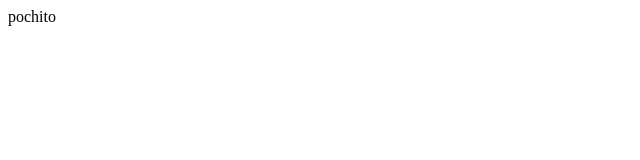
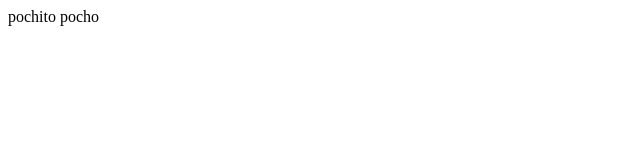
Before and after one commit to Raulgga/proyecto1, a plain HTML site: page index.html in a window 1280 px wide. Shown: the full height of the page, 0-640 px from the left. Drawn offline with Linux system fonts and the light colour scheme.

Commit message:
patata-3 pochito

```diff
--- a/index.html
+++ b/index.html
@@ -7,5 +7,6 @@
   </head>
   <body>
     pochito
+    pocho
   </body>
 </html>
```
